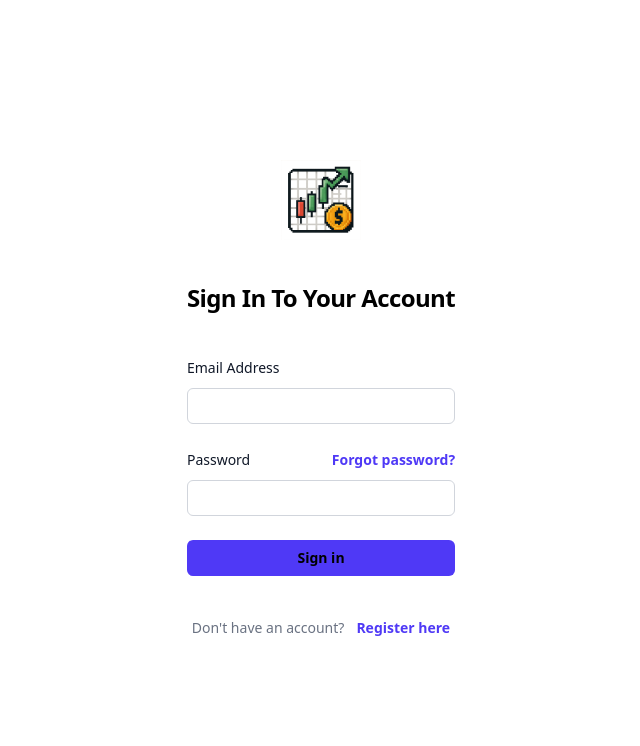
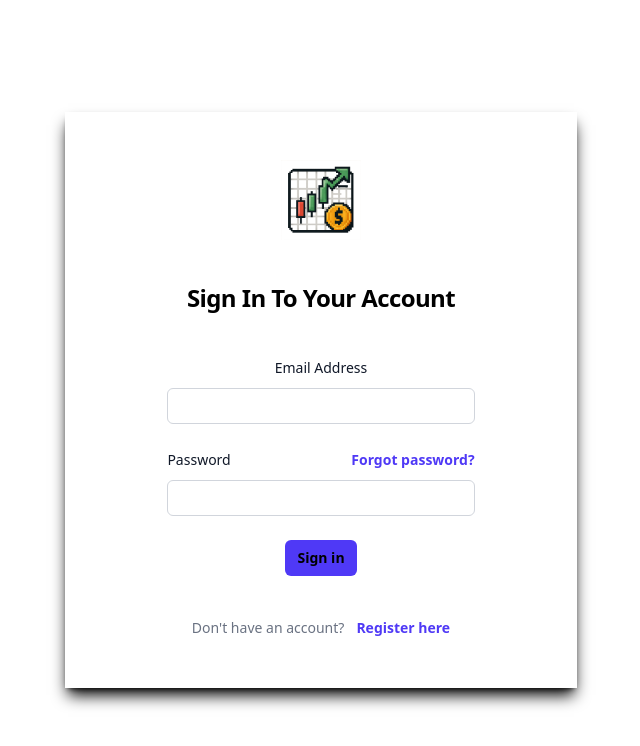
Before and after one commit to JBardoe/TradingSim, a React (Vite) app in the folder frontend/: page /login in a window 1280 px wide. Shown: the top 746 px of the page, without its empty margins (319-959 px from the left). Built offline with nearby package versions, Linux system fonts and the light colour scheme; no server answers.

Commit message:
Improved page formatting

```diff
--- a/frontend/src/components/loginComponents/LoginForm.tsx
+++ b/frontend/src/components/loginComponents/LoginForm.tsx
@@ -51,7 +51,7 @@ const LoginForm = () => {
 		return resp;
 	};
 	return (
-		<div className="flex min-h-full flex-col justify-center px-6 py-12 lg:px-8">
+		<div className="flex h-fit w-[40vw] flex-col justify-center py-12 shadow-lg shadow-black">
 			<div className="sm:mx-auto sm:w-full sm:max-w-sm">
 				<img
 					src="..\..\..\public\logo.png"
@@ -63,29 +63,32 @@ const LoginForm = () => {
 				</h2>
 			</div>
 
-			<div className="mt-10 sm:mx-auto sm:w-full sm:max-w-sm">
-				<form onSubmit={handleSubmit} className="space-y-6">
-					<div>
+			<div className="mt-10 w-full sm:mx-auto sm:w-full sm:max-w-sm">
+				<form
+					onSubmit={handleSubmit}
+					className="space-y-6 w-full flex flex-col items-center"
+				>
+					<div className="w-full flex flex-col items-center">
 						<label
 							htmlFor="email"
 							className="block text-sm/6 font-medium text-gray-900 dark:text-gray-100"
 						>
 							Email Address
 						</label>
-						<div className="mt-2">
+						<div className="mt-2 w-full flex flex-col items-center">
 							<input
 								id="email"
 								type="email"
 								name="email"
 								required
 								autoComplete="email"
-								className="block w-full rounded-md bg-white dark:bg-white/5 px-3 py-1.5 text-base outline-1 -outline-offset-1 outline-gray-300 placeholder:text-gray-400 dark:outline-white/10 dark:placeholder:text-gray-500 focus:outline-2 focus:-outline-offset-2 focus:outline-indigo-600 dark:focus:outline-indigo-500 sm:text-sm/6"
+								className="text-center block w-[80%] rounded-md bg-white dark:bg-white/5 px-3 py-1.5 text-base outline-1 -outline-offset-1 outline-gray-300 placeholder:text-gray-400 dark:outline-white/10 dark:placeholder:text-gray-500 focus:outline-2 focus:-outline-offset-2 focus:outline-indigo-600 dark:focus:outline-indigo-500 sm:text-sm/6"
 							/>
 						</div>
 					</div>
 
-					<div>
-						<div className="flex items-center justify-between">
+					<div className="w-full flex flex-col items-center">
+						<div className="flex items-center justify-between w-full px-[10%]">
 							<label
 								htmlFor="password"
 								className="block text-sm/6 font-medium text-gray-900 dark:text-gray-100"
@@ -101,14 +104,14 @@ const LoginForm = () => {
 								</a>
 							</div>
 						</div>
-						<div className="mt-2">
+						<div className="mt-2 w-full flex flex-col items-center">
 							<input
 								id="password"
 								type="password"
 								name="password"
 								required
 								autoComplete="current-password"
-								className="block w-full rounded-md bg-white dark:bg-white/5 px-3 py-1.5 text-base outline-1 -outline-offset-1 outline-gray-300 placeholder:text-gray-400 dark:outline-white/10 dark:placeholder:text-gray-500 focus:outline-2 focus:-outline-offset-2 focus:outline-indigo-600 dark:focus:outline-indigo-500 sm:text-sm/6"
+								className=" text-center block w-[80%] rounded-md bg-white dark:bg-white/5 px-3 py-1.5 text-base outline-1 -outline-offset-1 outline-gray-300 placeholder:text-gray-400 dark:outline-white/10 dark:placeholder:text-gray-500 focus:outline-2 focus:-outline-offset-2 focus:outline-indigo-600 dark:focus:outline-indigo-500 sm:text-sm/6"
 							/>
 						</div>
 					</div>
--- a/frontend/src/components/loginComponents/RegisterForm.tsx
+++ b/frontend/src/components/loginComponents/RegisterForm.tsx
@@ -21,7 +21,7 @@ const RegisterForm = () => {
 	if (authenticated) naviate("/");
 
 	const baseInputClasses =
-		"block w-full rounded-md bg-white dark:bg-white/5 px-3 py-1.5 text-base outline-1 -outline-offset-1 placeholder:text-gray-400 dark:placeholder:text-gray-500 focus:outline-2 focus:-outline-offset-2 sm:text-sm/6";
+		"text-center block w-[80%] rounded-md bg-white dark:bg-white/5 px-3 py-1.5 text-base outline-1 -outline-offset-1 placeholder:text-gray-400 dark:placeholder:text-gray-500 focus:outline-2 focus:-outline-offset-2 sm:text-sm/6";
 
 	const passwordRegex = new RegExp(
 		"^(?=.*[a-z])(?=.*[A-Z])(?=.*d)(?=.*[^A-Za-z0-9]).{8,}$"
@@ -79,7 +79,7 @@ const RegisterForm = () => {
 
 	//TODO fix size
 	return (
-		<div className="flex min-h-full flex-col justify-center px-6 py-12 lg:px-8">
+		<div className="flex h-fit w-[40vw] flex-col justify-center py-12 shadow-lg shadow-black mt-[2%] mb-[5%]">
 			<div className="sm:mx-auto sm:w-full sm:max-w-sm">
 				<img
 					src="..\..\..\public\logo.png"
@@ -91,16 +91,19 @@ const RegisterForm = () => {
 				</h2>
 			</div>
 
-			<div className="mt-10 sm:mx-auto sm:w-full sm:max-w-sm">
-				<form className="space-y-6" onSubmit={handleFormSubmit}>
-					<div>
+			<div className="mt-10 w-full sm:mx-auto sm:w-full sm:max-w-sm">
+				<form
+					className="space-y-6 w-full flex flex-col items-center"
+					onSubmit={handleFormSubmit}
+				>
+					<div className="w-full flex flex-col items-center">
 						<label
 							htmlFor="email"
 							className="block text-sm/6 font-medium text-gray-900 dark:text-gray-100"
 						>
 							Email Address
 						</label>
-						<div className="mt-2">
+						<div className="mt-2 w-full flex flex-col items-center">
 							<input
 								id="email"
 								type="email"
@@ -131,7 +134,7 @@ const RegisterForm = () => {
 						</div>
 					</div>
 
-					<div>
+					<div className="w-full flex flex-col items-center">
 						<div className="flex items-center justify-between">
 							<label
 								htmlFor="password"
@@ -140,7 +143,7 @@ const RegisterForm = () => {
 								Password
 							</label>
 						</div>
-						<div className="mt-2">
+						<div className="mt-2 w-full flex flex-col items-center">
 							<input
 								id="password"
 								type="password"
@@ -165,7 +168,7 @@ const RegisterForm = () => {
 						</div>
 					</div>
 
-					<div>
+					<div className="w-full flex flex-col items-center">
 						<div className="flex items-center justify-between">
 							<label
 								htmlFor="confirm"
@@ -174,7 +177,7 @@ const RegisterForm = () => {
 								Confirm Password
 							</label>
 						</div>
-						<div className="mt-2">
+						<div className="mt-2 w-full flex flex-col items-center">
 							<input
 								id="confirm"
 								type="password"
@@ -197,7 +200,7 @@ const RegisterForm = () => {
 						</div>
 					</div>
 
-					<div>
+					<div className="w-full flex flex-col items-center">
 						<div className="flex items-center justify-between">
 							<label
 								htmlFor="fname"
@@ -206,19 +209,19 @@ const RegisterForm = () => {
 								First Name
 							</label>
 						</div>
-						<div className="mt-2">
+						<div className="mt-2 w-full flex flex-col items-center">
 							<input
 								id="fname"
 								type="text"
 								name="fname"
 								required
 								autoComplete="given-name"
-								className="block w-full rounded-md bg-white dark:bg-white/5 px-3 py-1.5 text-base outline-1 -outline-offset-1 outline-gray-300 placeholder:text-gray-400 dark:outline-white/10 dark:placeholder:text-gray-500 focus:outline-2 focus:-outline-offset-2 focus:outline-indigo-600 dark:focus:outline-indigo-500 sm:text-sm/6"
+								className="text-center block w-[80%] rounded-md bg-white dark:bg-white/5 px-3 py-1.5 text-base outline-1 -outline-offset-1 outline-gray-300 placeholder:text-gray-400 dark:outline-white/10 dark:placeholder:text-gray-500 focus:outline-2 focus:-outline-offset-2 focus:outline-indigo-600 dark:focus:outline-indigo-500 sm:text-sm/6"
 							/>
 						</div>
 					</div>
 
-					<div>
+					<div className="w-full flex flex-col items-center">
 						<div className="flex items-center justify-between">
 							<label
 								htmlFor="lname"
@@ -227,14 +230,14 @@ const RegisterForm = () => {
 								Last Name
 							</label>
 						</div>
-						<div className="mt-2">
+						<div className="mt-2 w-full flex flex-col items-center">
 							<input
 								id="lname"
 								type="text"
 								name="lname"
 								required
 								autoComplete="family-name"
-								className="block w-full rounded-md bg-white dark:bg-white/5 px-3 py-1.5 text-base outline-1 -outline-offset-1 outline-gray-300 placeholder:text-gray-400 dark:outline-white/10 dark:placeholder:text-gray-500 focus:outline-2 focus:-outline-offset-2 focus:outline-indigo-600 dark:focus:outline-indigo-500 sm:text-sm/6"
+								className="text-center block w-[80%] rounded-md bg-white dark:bg-white/5 px-3 py-1.5 text-base outline-1 -outline-offset-1 outline-gray-300 placeholder:text-gray-400 dark:outline-white/10 dark:placeholder:text-gray-500 focus:outline-2 focus:-outline-offset-2 focus:outline-indigo-600 dark:focus:outline-indigo-500 sm:text-sm/6"
 							/>
 						</div>
 					</div>
--- a/frontend/src/pages/Login.tsx
+++ b/frontend/src/pages/Login.tsx
@@ -2,7 +2,7 @@ import LoginForm from "../components/loginComponents/LoginForm";
 
 const Login = () => {
 	return (
-		<div className="flex flex-col items-center justify-center h-full">
+		<div className="flex flex-col items-center justify-center min-h-full">
 			<LoginForm />
 		</div>
 	);
--- a/frontend/src/pages/Register.tsx
+++ b/frontend/src/pages/Register.tsx
@@ -2,7 +2,7 @@ import RegisterForm from "../components/loginComponents/RegisterForm";
 
 const Register = () => {
 	return (
-		<div className="flex flex-col items-center justify-center h-full">
+		<div className="flex flex-col items-center justify-center min-h-full">
 			<RegisterForm />
 		</div>
 	);
```
